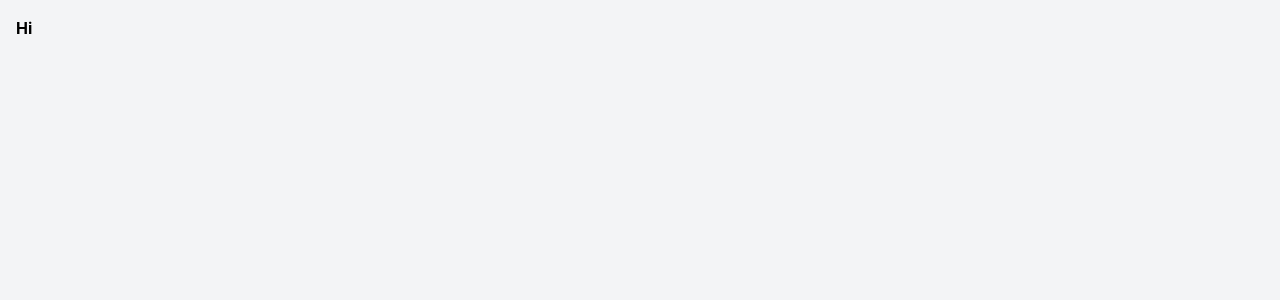
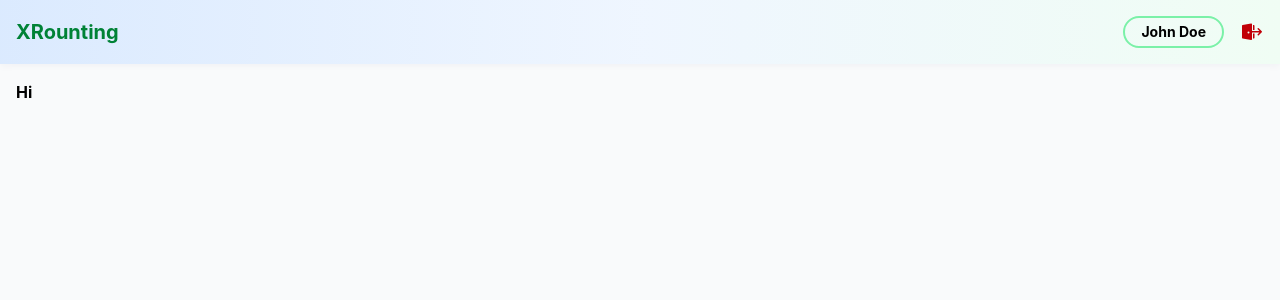
Before and after one commit to luisdanielta/XRouting, a React (Vite) app in the folder web/: page / in a window 1280 px wide. Shown: the top 300 px of the page. Built offline with nearby package versions, Linux system fonts and the light colour scheme.

Commit message:
feat: Add NavBar component and update layout structure, enhance SignIn page styling

```diff
--- a/web/src/App.tsx
+++ b/web/src/App.tsx
@@ -1,11 +1,15 @@
 import Layout from "@/components/layout";
+import NavBar from "./components/ui/navBar";
 
 export default function App() {
   return (
-    <Layout>
-      <main className="container mx-auto p-4">
-        <h1 className="font-bold font-lg">Hi</h1>
-      </main>
-    </Layout>
+    <>
+      <Layout>
+        <NavBar />
+        <main className="container mx-auto p-4">
+          <h1 className="font-bold font-lg">Hi</h1>
+        </main>
+      </Layout>
+    </>
   );
 }
--- a/web/src/components/layout.tsx
+++ b/web/src/components/layout.tsx
@@ -3,5 +3,5 @@ interface LayoutProps {
 }
 
 export default function Layout({ children }: LayoutProps) {
-  return <div className="bg-gray-100 min-h-screen">{children}</div>;
+  return <div className="bg-gray-50 min-h-screen">{children}</div>;
 }
--- /dev/null
+++ b/web/src/components/ui/navBar.tsx
@@ -0,0 +1,24 @@
+import { ISignOut } from "@/icons/signOut";
+
+export default function NavBar() {
+  return (
+    <nav className="bg-gradient-to-r from-blue-100 via-blue-50 to-green-50 shadow-md shadow-gray-100">
+      <div className="container mx-auto flex justify-between items-center h-full p-4">
+        <h1 className="font-bold text-xl text-green-700">XRounting</h1>
+
+        <div className="flex items-center gap-4">
+
+          <section className="flex items-center gap-2 border-2 border-green-300 py-1 px-4 rounded-full hover:bg-green-100 cursor-pointer transition-colors duration-200 ease-in hover:ease-out">
+            <p className="text-sm font-bold">John Doe</p>
+          </section>
+
+
+
+          <div className="text-red-700 cursor-pointer">
+            <ISignOut />
+          </div>
+        </div>
+      </div>
+    </nav>
+  );
+}
--- /dev/null
+++ b/web/src/icons/signOut.tsx
@@ -0,0 +1,20 @@
+export function ISignOut() {
+  return (
+    <svg
+      width="24"
+      height="24"
+      fill="none"
+      viewBox="0 0 24 24"
+      xmlns="http://www.w3.org/2000/svg"
+    >
+      <path
+        d="M12 4.354v6.651l7.442-.001L17.72 9.28a.75.75 0 0 1-.073-.976l.073-.084a.75.75 0 0 1 .976-.073l.084.073 2.997 2.997a.75.75 0 0 1 .073.976l-.073.084-2.996 3.004a.75.75 0 0 1-1.134-.975l.072-.085 1.713-1.717-7.431.001L12 19.25a.75.75 0 0 1-.88.739l-8.5-1.502A.75.75 0 0 1 2 17.75V5.75a.75.75 0 0 1 .628-.74l8.5-1.396a.75.75 0 0 1 .872.74ZM8.502 11.5a1.002 1.002 0 1 0 0 2.004 1.002 1.002 0 0 0 0-2.004Z"
+        className="fill-current"
+      />
+      <path
+        d="M13 18.501h.765l.102-.006a.75.75 0 0 0 .648-.745l-.007-4.25H13v5.001ZM13.002 10 13 8.725V5h.745a.75.75 0 0 1 .743.647l.007.102.007 4.251h-1.5Z"
+        className="fill-current"
+      />
+    </svg>
+  );
+}
--- a/web/src/pages/signIn.tsx
+++ b/web/src/pages/signIn.tsx
@@ -30,7 +30,10 @@ export default function SignIn() {
           </button>
         </form>
         <p className="mt-4 text-center text-sm text-gray-600 animate-fadeInUp">
-          Don't have an account? <a href="/signup" className="text-blue-500 hover:underline">Sign up</a>
+          Don't have an account?{" "}
+          <a href="/signup" className="text-blue-500 hover:underline">
+            Sign up
+          </a>
         </p>
       </div>
     </div>
```
